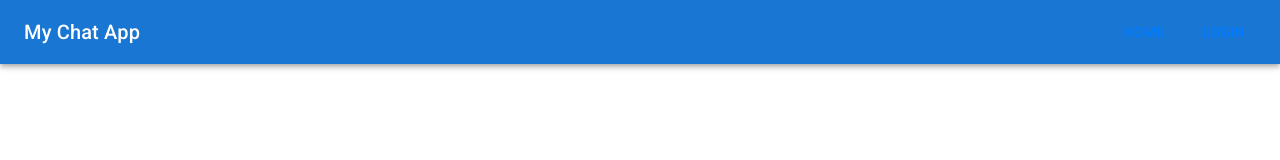
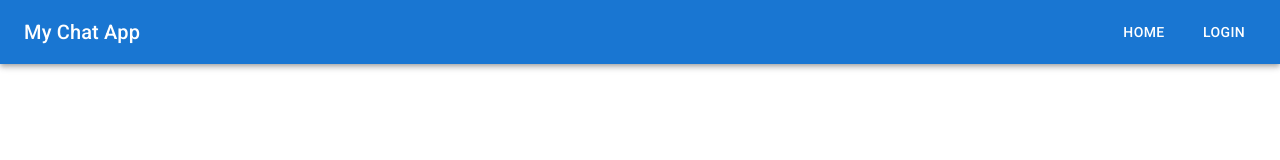
Before and after one commit to AQRyu/just-for-fun, a React (Create React App) app in the folder frontend/: page / in a window 1280 px wide. Shown: the top 160 px of the page. Built offline with nearby package versions, Linux system fonts and the light colour scheme.

Commit message:
fix: change color

```diff
--- a/frontend/src/components/Navbar.jsx
+++ b/frontend/src/components/Navbar.jsx
@@ -14,16 +14,16 @@ const Navbar = () => {
 
         <Box sx={{ display: "flex", alignItems: "center" }}>
           <Link to="/" style={{ textDecoration: "none", marginRight: "1rem" }}>
-            <Button color="inherit">Home</Button>{" "}
+            <Button sx={{ color: "#FFFFFF" }}>Home</Button>{" "}
           </Link>
 
           {isAuthenticated ? (
-            <Button color="inherit" onClick={handleLogout}>
+            <Button sx={{ color: "#FFFFFF" }} onClick={handleLogout}>
               Logout
             </Button>
           ) : (
             <Link to="/login" style={{ textDecoration: "none" }}>
-              <Button color="inherit">Login</Button>
+              <Button sx={{ color: "#FFFFFF" }}>Login</Button>
             </Link>
           )}
         </Box>
```
